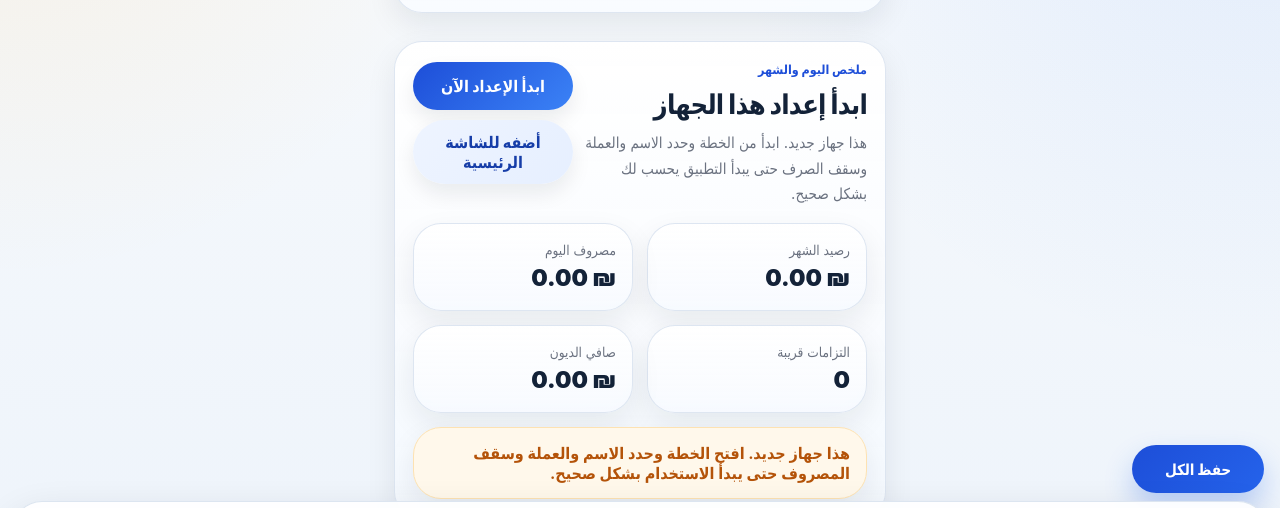
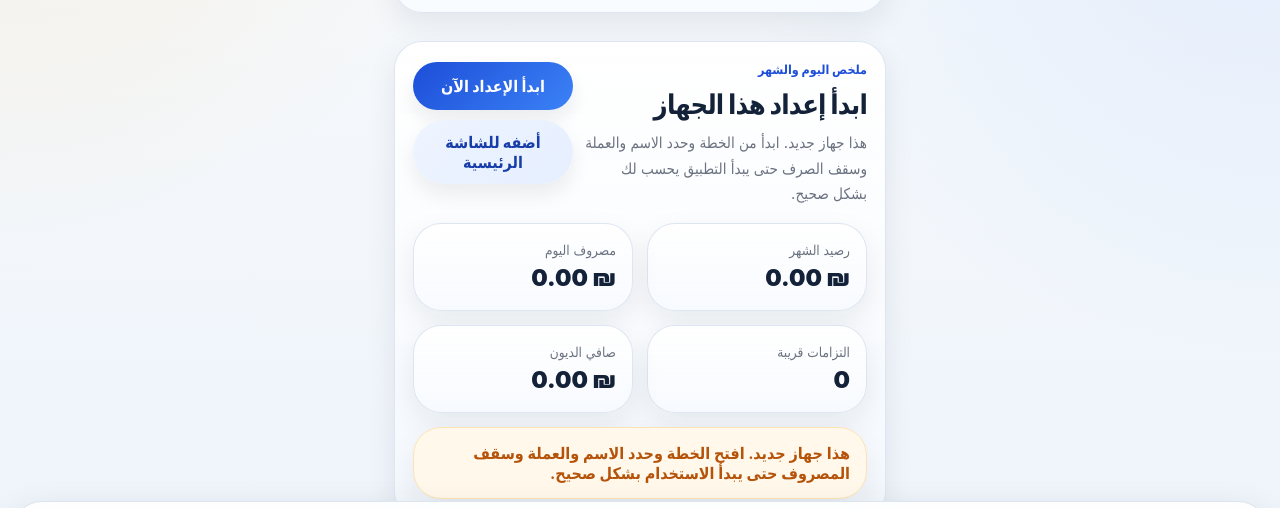
Before and after one commit to muatasemm-cmd/my-personal-accounts-iphone, a plain HTML site: page iphone-v12.html in a window 1280 px wide. Shown: the part 221-729 px from the top of the page. Drawn offline with Linux system fonts and the light colour scheme.

Commit message:
Add files via upload

```diff
--- a/iphone-v12.html
+++ b/iphone-v12.html
@@ -607,34 +607,6 @@ body {
     z-index: 30;
 }
 
-.save-fab {
-    position: fixed;
-    right: 16px;
-    left: auto;
-    bottom: calc(env(safe-area-inset-bottom, 0px) + 86px);
-    min-height: 48px;
-    min-width: 132px;
-    max-width: 168px;
-    padding: 0 18px;
-    border: none;
-    border-radius: 999px;
-    background: linear-gradient(135deg, #1d4ed8, #2563eb);
-    color: #ffffff;
-    font: inherit;
-    font-size: .95rem;
-    font-weight: 900;
-    letter-spacing: -0.01em;
-    box-shadow: 0 14px 28px rgba(37, 99, 235, 0.28);
-    cursor: pointer;
-    z-index: 29;
-    transition: transform 160ms ease, box-shadow 160ms ease;
-}
-
-.save-fab:active {
-    transform: translateY(1px) scale(0.995);
-    box-shadow: 0 10px 20px rgba(37, 99, 235, 0.24);
-}
-
 .nav-item {
     flex: 1 1 0;
     min-height: 48px;
@@ -704,11 +676,6 @@ body {
         grid-template-columns: 1fr;
     }
 
-    .save-fab {
-        right: 12px;
-        bottom: calc(env(safe-area-inset-bottom, 0px) + 84px);
-        min-width: 118px;
-    }
 }
 
     </style>
@@ -1092,8 +1059,6 @@ body {
                 </div>
             </section>
         </main>
-
-        <button class="save-fab" id="saveAllButton" type="button">حفظ الكل</button>
 
         <nav class="bottom-nav">
             <button class="nav-item is-active" type="button" data-panel-target="home"><span>الرئيسية</span></button>
@@ -1155,7 +1120,6 @@ body {
         setupHelper: document.getElementById("setupHelper"),
         toast: document.getElementById("toastMessage"),
         backupStatus: document.getElementById("backupStatus"),
-        saveAllButton: document.getElementById("saveAllButton"),
         safeModeToggle: document.getElementById("safeModeToggle"),
         hideNumbersToggle: document.getElementById("hideNumbersToggle"),
         budgetUsagePercent: document.getElementById("budgetUsagePercent"),
@@ -1208,7 +1172,6 @@ body {
         document.getElementById("resetDeviceButton").addEventListener("click", resetDevice);
         document.getElementById("lockDeviceButton").addEventListener("click", lockNow);
         document.getElementById("installHintButton").addEventListener("click", showInstallHint);
-        refs.saveAllButton.addEventListener("click", saveAllNow);
         refs.startSetupButton.addEventListener("click", startSetup);
         refs.safeModeToggle.addEventListener("click", toggleSafeMode);
         refs.hideNumbersToggle.addEventListener("click", toggleHideNumbers);
@@ -1864,11 +1827,6 @@ body {
         localStorage.setItem(STORAGE_KEY, JSON.stringify(state));
     }
 
-    function saveAllNow() {
-        saveState();
-        toast("تم حفظ كل البيانات على هذا الجهاز.");
-    }
-
     function toast(message) {
         refs.toast.hidden = false;
         refs.toast.textContent = message;
```
